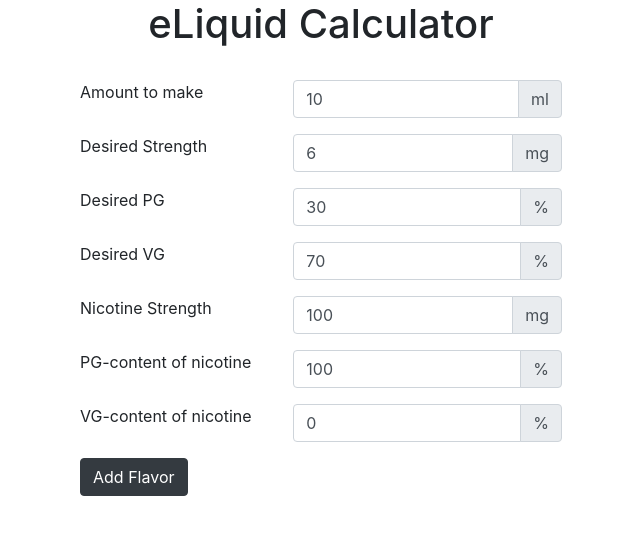
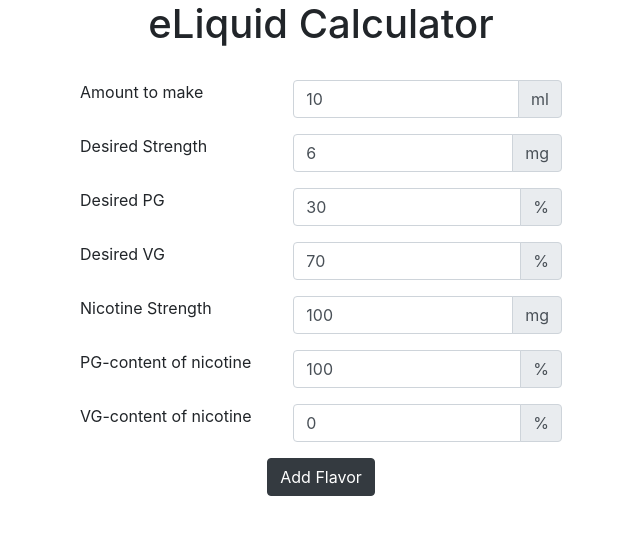
Before and after one commit to TheofilosThd/eLiquid-calc, an Angular app: page / in a window 1280 px wide. Shown: the top 534 px of the page, without its empty margins (319-959 px from the left). Built offline with nearby package versions, Linux system fonts and the light colour scheme.

Commit message:
button position changed

```diff
--- a/src/app/components/calculator/calculator.component.html
+++ b/src/app/components/calculator/calculator.component.html
@@ -60,13 +60,13 @@
     <div class="form-group row">
       <label for="nicVG" class="col-sm-5">VG-content of nicotine</label>
       <div class="col-sm-7 input-group mb-3">
-      <input (change)="calculatePGleft()" type="number" min="0" max="100" [(ngModel)]="nicVG" name="nicVG" class="form-control">
+      <input (change)="calculatePGleft()" type="number" min="0" max="100" [(ngModel)]="nicVG" name="nicVG" class="form-control" >
         <div class="input-group-append">
           <span class="input-group-text">%</span>
         </div>
       </div>
     </div>
-    <button (click)="toggleFlavor()" id="flavorBtn" class="btn btn-dark">Add Flavor</button>
+    <button (click)="toggleFlavor()" id="flavorBtn" class="btn btn-dark" style="display: block; margin: 0 auto;">Add Flavor</button>
     <div *ngIf="flavorShow"  class="form-group row">
       <label for="flavor" class="col-sm-5">Flavor</label>
       <div class="col-sm-7 input-group mb-3">
--- a/src/app/components/calculator/calculator.component.ts
+++ b/src/app/components/calculator/calculator.component.ts
@@ -56,11 +56,10 @@ export class CalculatorComponent implements OnInit {
     this.flavorShow=!this.flavorShow;
     var btn = document.getElementById("flavorBtn");
     if(this.flavorShow) {
-      btn.textContent = "Remove Flavor";
-      btn.style.backgroundColor ="#D11717";
+      //btn.textContent = "Remove Flavor";
+      btn.style.display="none";
     }else{
       btn.textContent = "Add Flavor";
-      btn.style.backgroundColor="black";
       this.flavor=0;
     }
   }
```
